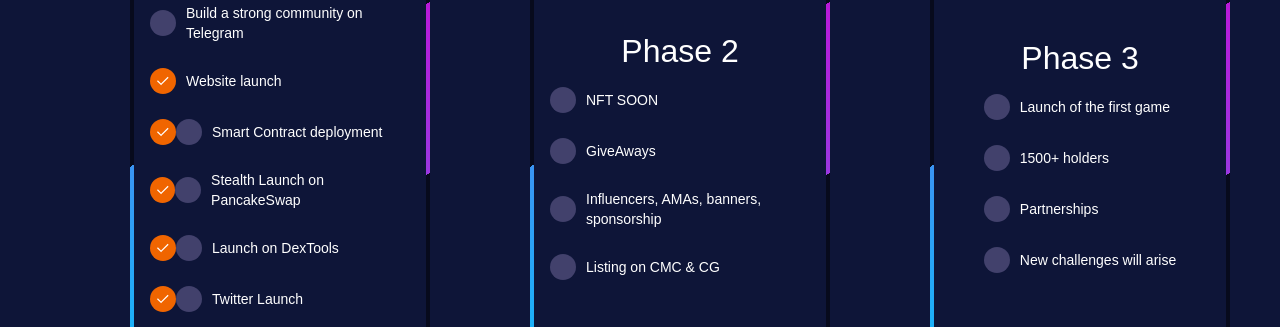
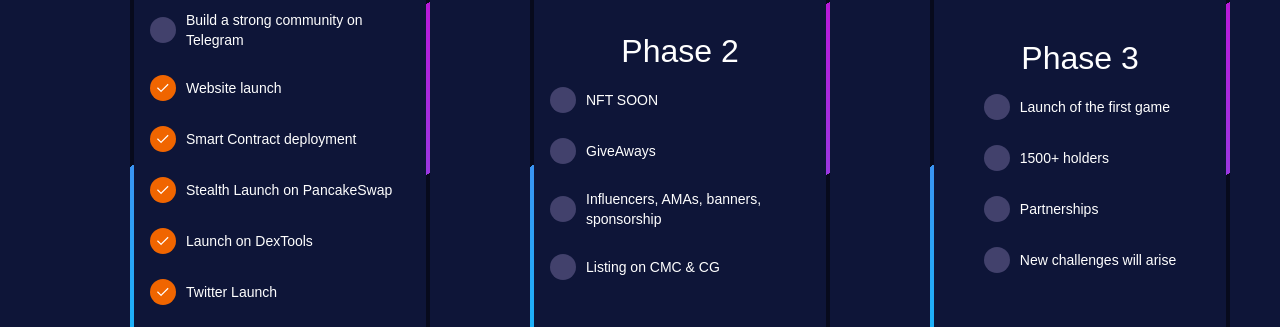
Before and after one commit to Dikize/pokemoon, a website: page index.html in a window 1280 px wide. Shown: the part 2455-2782 px from the top of the page. Drawn offline with nearby package versions, Linux system fonts and the light colour scheme; animation ran at ten frames a second; a web font is replaced by a local one.

Commit message:
Update index.html

```diff
--- a/index.html
+++ b/index.html
@@ -337,7 +337,6 @@
 
                                 <div class="phase-check">
                                     <p>Smart Contract deployment</p>
-                                    <div class="checkbox-wrapper outline"></div>
                                     <div class="checkbox-wrapper checked">
                                         <img src="./img/done.svg" loading="lazy" width="12" height="20" alt=""
                                             class="checkbox-icon" />
@@ -346,7 +345,6 @@
 
                                 <div class="phase-check">
                                     <p>Stealth Launch on PancakeSwap</p>
-                                    <div class="checkbox-wrapper outline"></div>
                                     <div class="checkbox-wrapper checked">
                                         <img src="./img/done.svg" loading="lazy" width="12" height="20" alt=""
                                             class="checkbox-icon" />
@@ -355,7 +353,6 @@
 
                                 <div class="phase-check">
                                     <p>Launch on DexTools</p>
-                                    <div class="checkbox-wrapper outline"></div>
                                     <div class="checkbox-wrapper checked">
                                         <img src="./img/done.svg" loading="lazy" width="12" height="20" alt=""
                                             class="checkbox-icon" />
@@ -364,7 +361,6 @@
 
                                 <div class="phase-check">
                                     <p>Twitter Launch</p>
-                                    <div class="checkbox-wrapper outline"></div>
                                     <div class="checkbox-wrapper checked">
                                         <img src="./img/done.svg" loading="lazy" width="12" height="20" alt=""
                                             class="checkbox-icon" />
@@ -373,7 +369,6 @@
 
                                 <div class="phase-check">
                                     <p>Listing on multiple plateform</p>
-                                    <div class="checkbox-wrapper outline"></div>
                                     <div class="checkbox-wrapper checked">
                                         <img src="./img/done.svg" loading="lazy" width="12" height="20" alt=""
                                             class="checkbox-icon" />
```
